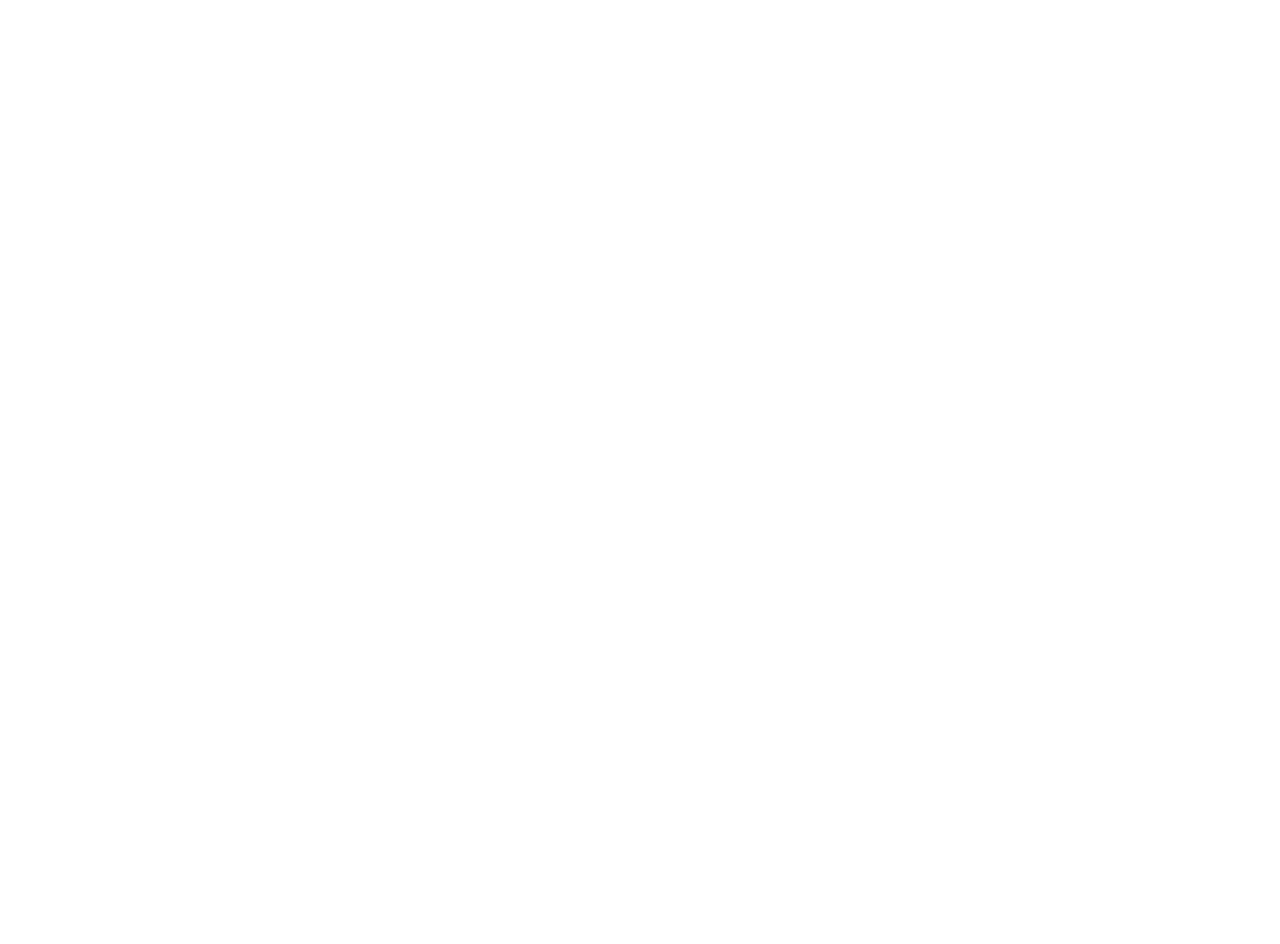
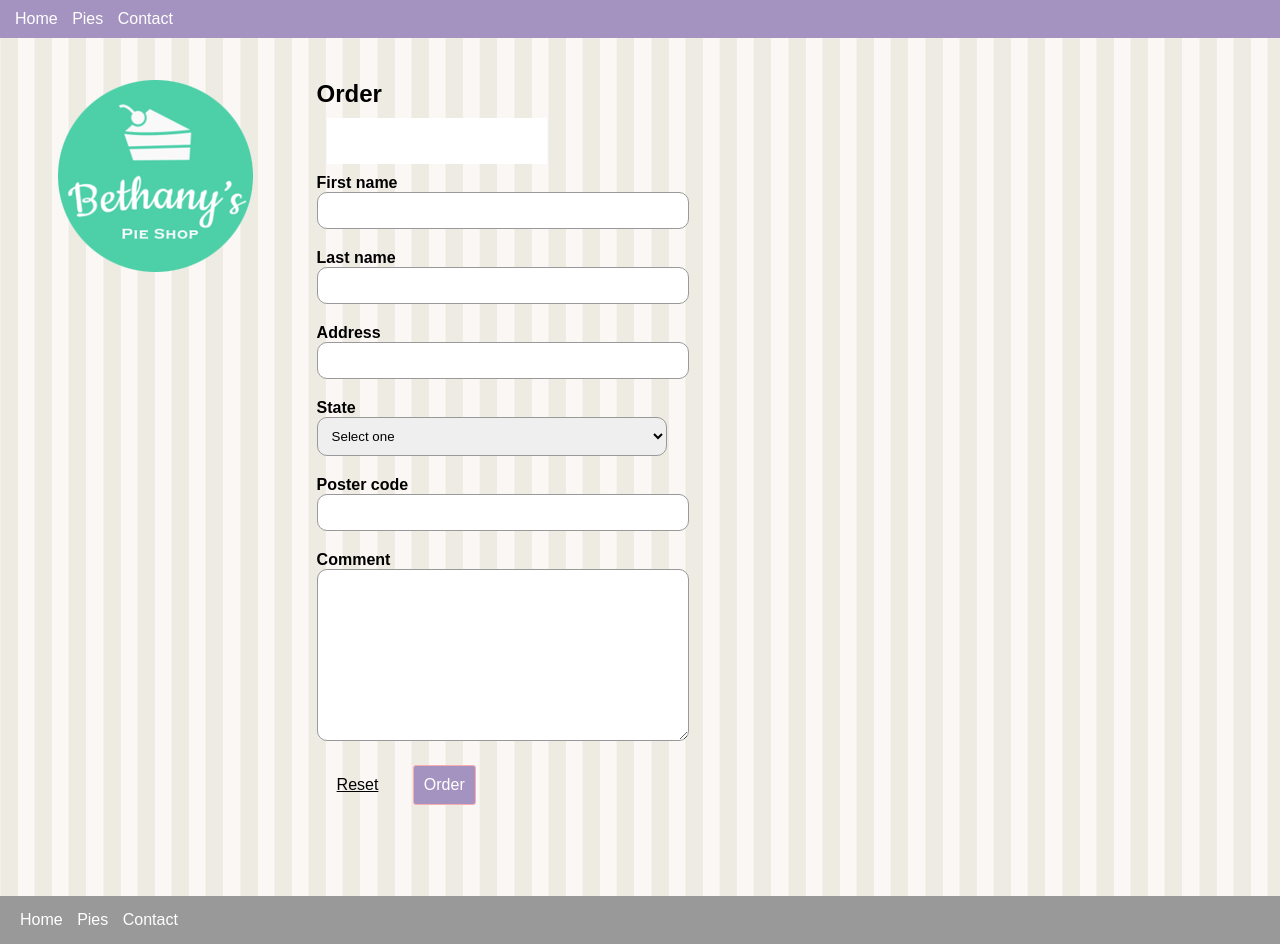
Before and after one commit to danifara3/Pie-Shop, a plain HTML site: page app/order.html in a window 1280 px wide. Before the commit the page ends 800 px from the top, so only its background shows below. Drawn offline with Linux system fonts and the light colour scheme.

Commit message:
comment added

```diff
--- /dev/null
+++ b/app/order.css
@@ -0,0 +1,41 @@
+ .input-group {
+     margin-bottom: 20px;
+ }
+
+ .input-group input,
+ .input-group textarea,
+ .input-group select {
+    padding: 10px;
+    border: solid 1px #999;
+    border-radius: 10px;
+    width: 100%;
+ }
+
+ label {
+     font-weight: 600;
+ }
+
+ input[type="reset"]{
+     background: transparent;
+     border: 0;
+     text-decoration: underline;
+     cursor: pointer;
+     padding-right: 30px;
+     padding-left: 20px;
+     font-size: 100%;
+ }
+
+ input[type="submit"]{
+    border: solid 1px  #f6aeae;
+    border-radius: 3px;
+    padding: 10px;
+    background: #a493c0;
+    color: #fff;
+    font-size: 100%;
+}
+
+@media only screen and (min-width: 768px){
+    article{
+        width: 350px;
+    }
+}
--- a/app/order.html
+++ b/app/order.html
@@ -0,0 +1,99 @@
+<!DOCTYPE html>
+<html lang="en">
+<head>
+    <meta charset="UTF-8">
+    <meta name="viewport" content="width=device-width, initial-scale=1.0">
+    <title>Order | Bethany's Pie Shop</title>
+    <link rel="stylesheet" href="site.css" type="text/css">
+    <link rel="stylesheet" href="order.css" type="text/css">
+</head>
+<body>
+    <header>
+        <nav>
+            <ul>
+                <li><a href="/app">Home</a></li>
+                <li><a href="/app/pies.html">Pies</a></li>
+                <li><a href="/app/contact.html">Contact</a></li>
+            </ul>
+        </nav>
+    </header>
+    <main>
+        <aside><img src="/images/logo.png" alt="Bethany's Pie Shop"></aside>
+
+        <article>
+            <h1>Order</h1>
+
+            <div class="pie">
+                <img src="" />
+                <div class="columns">
+                    <div class="title"></div>
+                    <div class="price"></div>
+                </div>
+                <p class="desc"></p>
+            </div>
+
+           <form action="http://localhost:7071/api/post" method="POST">
+
+            <div class="input-group">
+                <div><label for="first-name">First name</label></div>
+                <div><input type="text" name="first-name" id="first-name"/></div>
+            </div>
+
+            <div class="input-group">
+                <div><label for="last-name">Last name</label></div>
+                <div><input type="text" name="last-name" id="last-name"/></div>
+            </div>
+
+            <div class="input-group">
+                <div><label for="address">Address</label></div>
+                <div><input type="text" name="address" id="address"/></div>
+            </div>
+
+            <div class="input-group">
+                <div><label for="state">State</label></div>
+                <div>
+                    <select name="state" id="state">
+                        <option value="" selected>Select one</option>>
+                        <option value="Lagos">Lagos</option>
+                        <option value="Abuja">Abuja</option>
+                        <option value="Oyo">Oyo</option>
+                    </select>
+                </div>
+            </div>
+
+            <div class="input-group">
+                <div><label for="poster-code">Poster code</label></div>
+                <div><input type="text" name="poster-code" id="poster-code"/></div>
+            </div>
+
+            <div class="input-group">
+                <div><label for="comment">Comment</label></div>
+                <div>
+                    <textarea
+                        name="comment"
+                        id="comment"
+                        cols="30"
+                        rows="10">
+                    </textarea>
+                </div>
+            </div>
+            <input type="reset" value="Reset">
+            <input type="submit" value="Order">
+
+           </form>
+        </article>
+
+    </main>
+    <footer>
+        <nav>
+            <ul>
+                <li><a href="/">Home</a></li>
+                <li><a href="pies.html">Pies</a></li>
+                <li><a href="contact.html">Contact</a></li>
+            </ul>
+        </nav>
+    </footer>
+
+</body>
+<script src="order.js"></script>
+</html>
--- /dev/null
+++ b/app/order.js
@@ -0,0 +1,25 @@
+window.addEventListener("DOMContentLoaded", function(e){
+const order = localStorage.getItem("order");
+
+
+if(order){
+    // get data from local storage
+    const pieOrder = JSON.parse(order);
+
+    // element in the current page
+    const pie = document.querySelector(".pie");
+
+    const title = pie.querySelector(".title");
+    const price = pie.querySelector(".price");
+    const desc = pie.querySelector(".desc");
+
+    // setting element on the current page to data from json to
+    title.innerText = pieOrder.title;
+    price.innerText = pieOrder.price;
+    desc.innerText = pieOrder.desc;
+
+    const img = pie.querySelector("img");
+    img.setAttribute("src",`/images/${pieOrder.id}.png`);
+    img.setAttribute("alt", pieOrder.title);
+}
+});
--- a/app/site.css
+++ b/app/site.css
@@ -118,9 +118,10 @@ article{
 }
 
 .pie button {
-    background-color: #f6aeae;
+    background-color: #a493c0;
     padding: 10px;
     border: solid 1px #f6aeae;
     border-radius: 3px;
     color: #fff;
+    font-size: 100%;
 }
```
Also changed, not shown: app/pies.html (+2 -1 lines), app/pies.js (added, +22 -0 lines).
